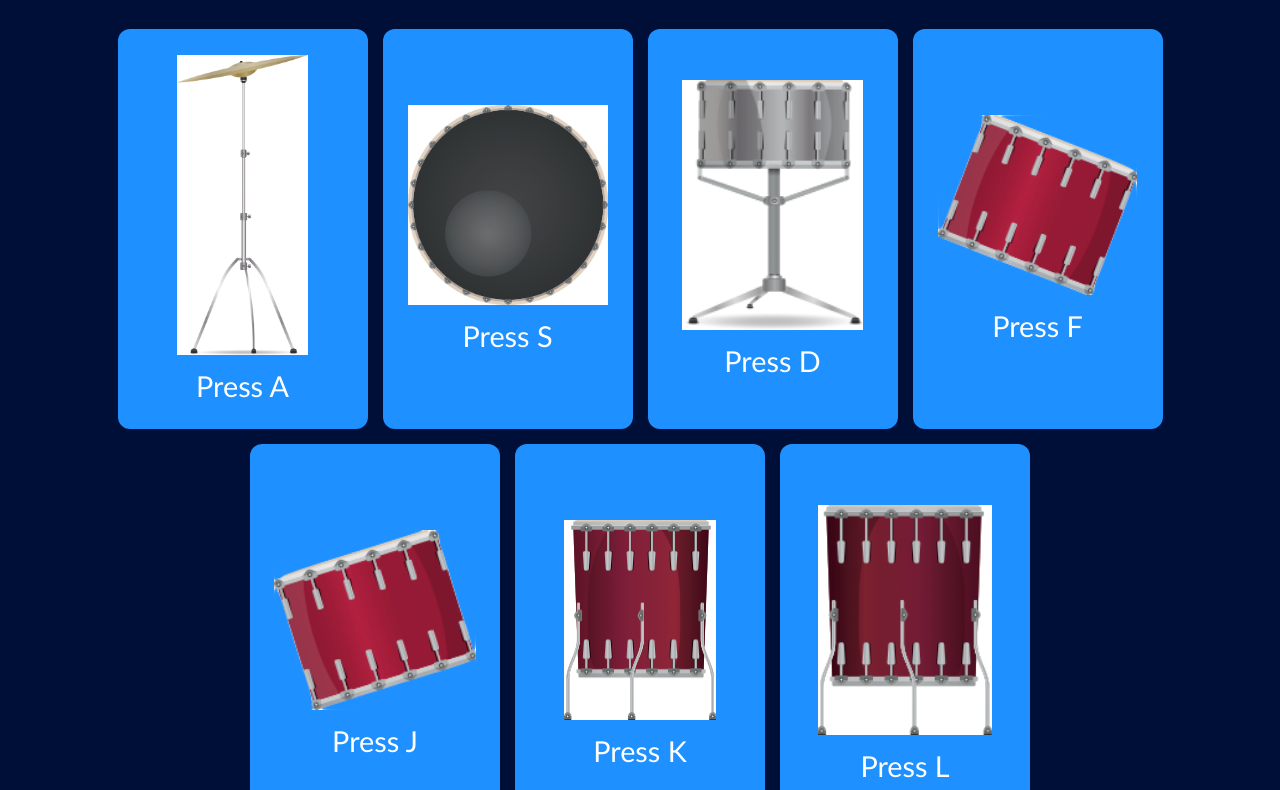
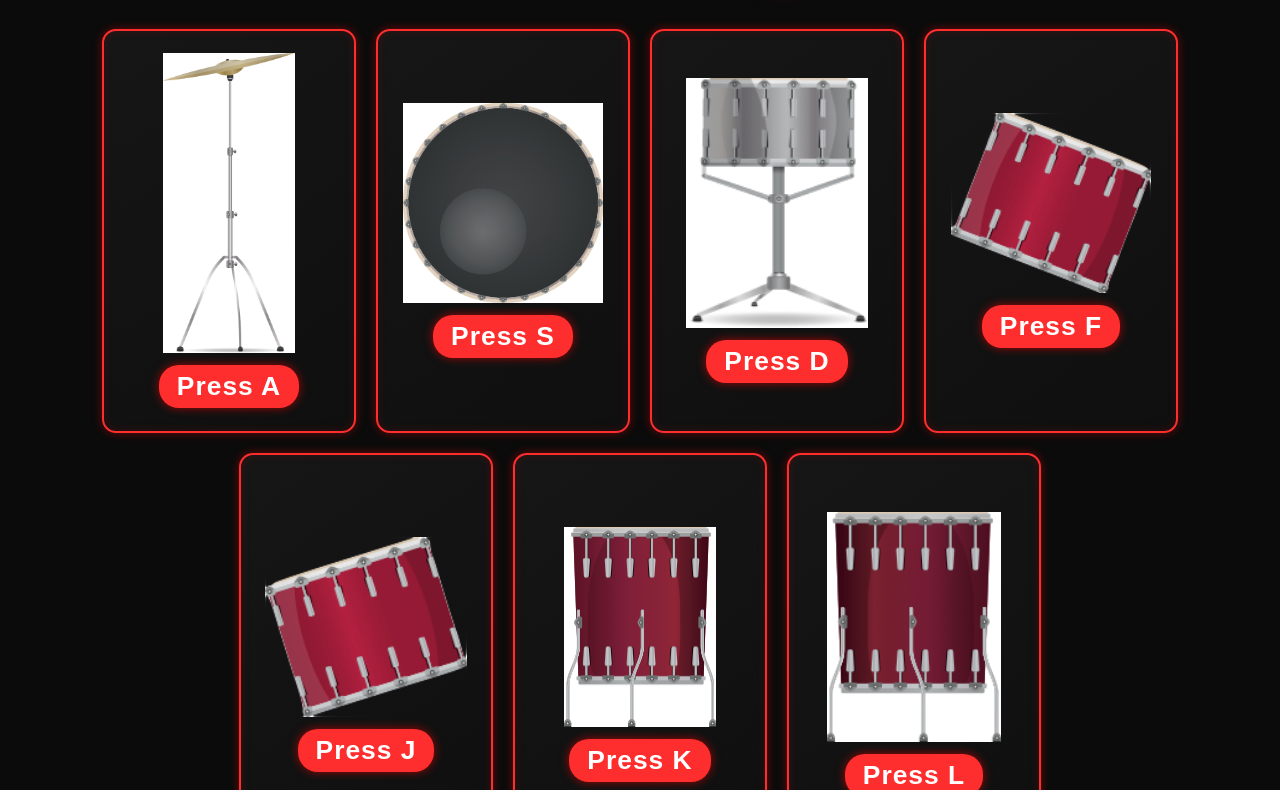
Before and after one commit to muhammadsharief910-ops/DrumKit, a plain HTML site: page drum.html in a window 1280 px wide. Shown: the part 119-909 px from the top of the page. Drawn offline with Linux system fonts and the light colour scheme.

Commit message:
Updated website

```diff
--- a/drum.css
+++ b/drum.css
@@ -1,6 +1,6 @@
 body {
   text-align: center;
-        background-color: #000f37;
+  background-color: #0b0b0b;
   font-family: Arial, sans-serif;
   margin: 0;
   padding: 0;
@@ -8,8 +8,9 @@ body {
 
 h1 {
   font-size: 4em;
-        color: white;
+  color: #ff2e2e;
   margin-top: 30px;
+  text-shadow: 0 0 20px rgba(255, 0, 0, 0.7);
 }
 
 #container {
@@ -17,27 +18,66 @@ body {
   justify-content: center;
   align-items: center;
   flex-wrap: wrap;
-        gap: 15px;
+  gap: 20px;
   margin-top: 40px;
 }
 
+/* --- DRUM BOXES --- */
 .a {
   width: 250px;
   height: 400px;
-        background-color: #1e90ff;
-        border-radius: 12px;
+  background: linear-gradient(145deg, #161616, #0f0f0f);
+  border-radius: 14px;
+  border: 2px solid #ff2e2e;
+  box-shadow:
+    0 0 10px rgba(255, 0, 0, 0.4),
+    inset 0 0 10px rgba(255, 0, 0, 0.15);
   display: flex;
   flex-direction: column;
   align-items: center;
   justify-content: center;
-        gap: 10px;
+  gap: 12px;
   color: white;
   font-size: 1.5em;
+  transition:
+    transform 0.15s ease,
+    box-shadow 0.3s ease,
+    border-color 0.3s ease;
 }
 
+.a:hover {
+  transform: translateY(-6px);
+  border-color: #ff4b4b;
+  box-shadow:
+    0 0 18px rgba(255, 0, 0, 0.8),
+    inset 0 0 12px rgba(255, 0, 0, 0.4);
+}
+
+.a:active {
+  transform: scale(0.94);
+  box-shadow:
+    0 0 25px rgba(255, 0, 0, 1),
+    inset 0 0 20px rgba(255, 0, 0, 0.6);
+}
+
+/* --- KEY LABEL BUTTON --- */
 .key-label {
-        font-family: 'Gill Sans', 'Gill Sans MT', Calibri, 'Trebuchet MS', sans-serif;
-        margin-top: 4px;
-        font-size: 1.2em;
-        color: rgb(255, 255, 255);
+  background: #ff2e2e;
+  padding: 6px 18px;
+  border-radius: 20px;
+  font-size: 1.1em;
+  font-weight: bold;
+  color: white;
+  letter-spacing: 1px;
+  box-shadow: 0 0 10px rgba(255, 0, 0, 0.6);
+  transition: transform 0.15s ease, box-shadow 0.2s ease;
 }
+
+.key-label:hover {
+  transform: scale(1.1);
+  box-shadow: 0 0 15px rgba(255, 0, 0, 0.9);
+}
+
+.key-label:active {
+  transform: scale(0.95);
+}
```
Also changed, not shown: drum.html (+0 -2 lines). Lines whose indentation alone changed are shown as unchanged.
